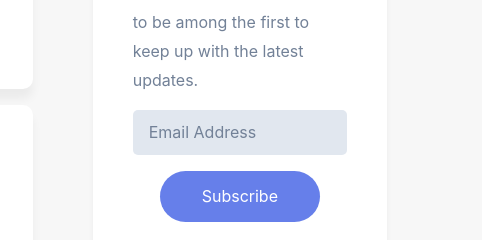
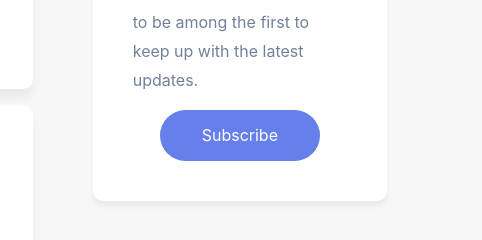
Before and after one commit to Ganeshshinde-2003/CodeClause_Personal_Blog, a plain HTML site: page index.html in a window 1280 px wide. Shown: the part 1888-2128 px from the top of the page, 798-1280 px from the left. Drawn offline with Linux system fonts and the light colour scheme; files whose address does not match are found by name.

Commit message:
added some featurs

```diff
--- a/index.html
+++ b/index.html
@@ -781,13 +781,6 @@
                 </p>
 
                 <form action="#">
-                  <input
-                    type="email"
-                    name="email"
-                    placeholder="Email Address"
-                    required
-                  />
-
                   <button type="submit" class="btn btn-primary">
                     Subscribe
                   </button>
```
